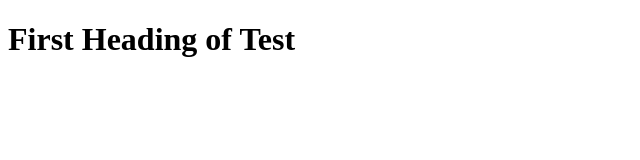
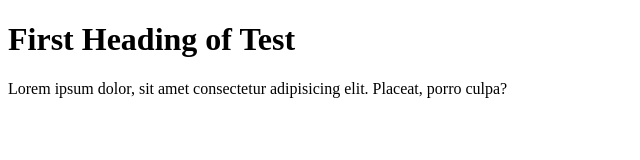
Before and after one commit to divasrajput/Hello-world, a plain HTML site: page test.html in a window 1280 px wide. Shown: the whole page, without its empty margins (0-640 px from the left). Drawn offline with Linux system fonts and the light colour scheme.

Commit message:
Test para added

```diff
--- a/test.html
+++ b/test.html
@@ -8,5 +8,6 @@
 </head>
 <body>
     <h1>First Heading of Test</h1>
+    <p>Lorem ipsum dolor, sit amet consectetur adipisicing elit. Placeat, porro culpa?</p>
 </body>
 </html>
```
